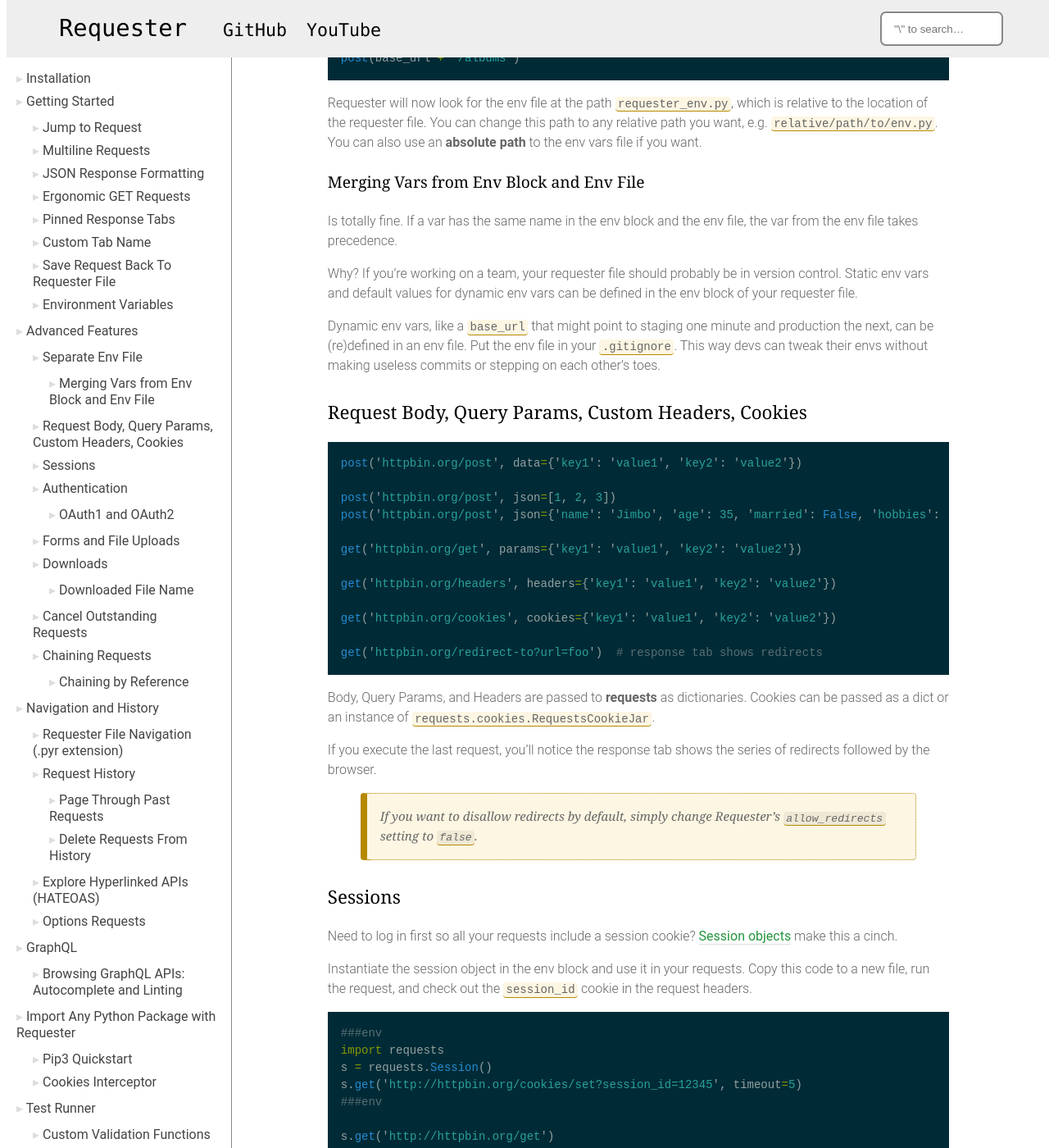
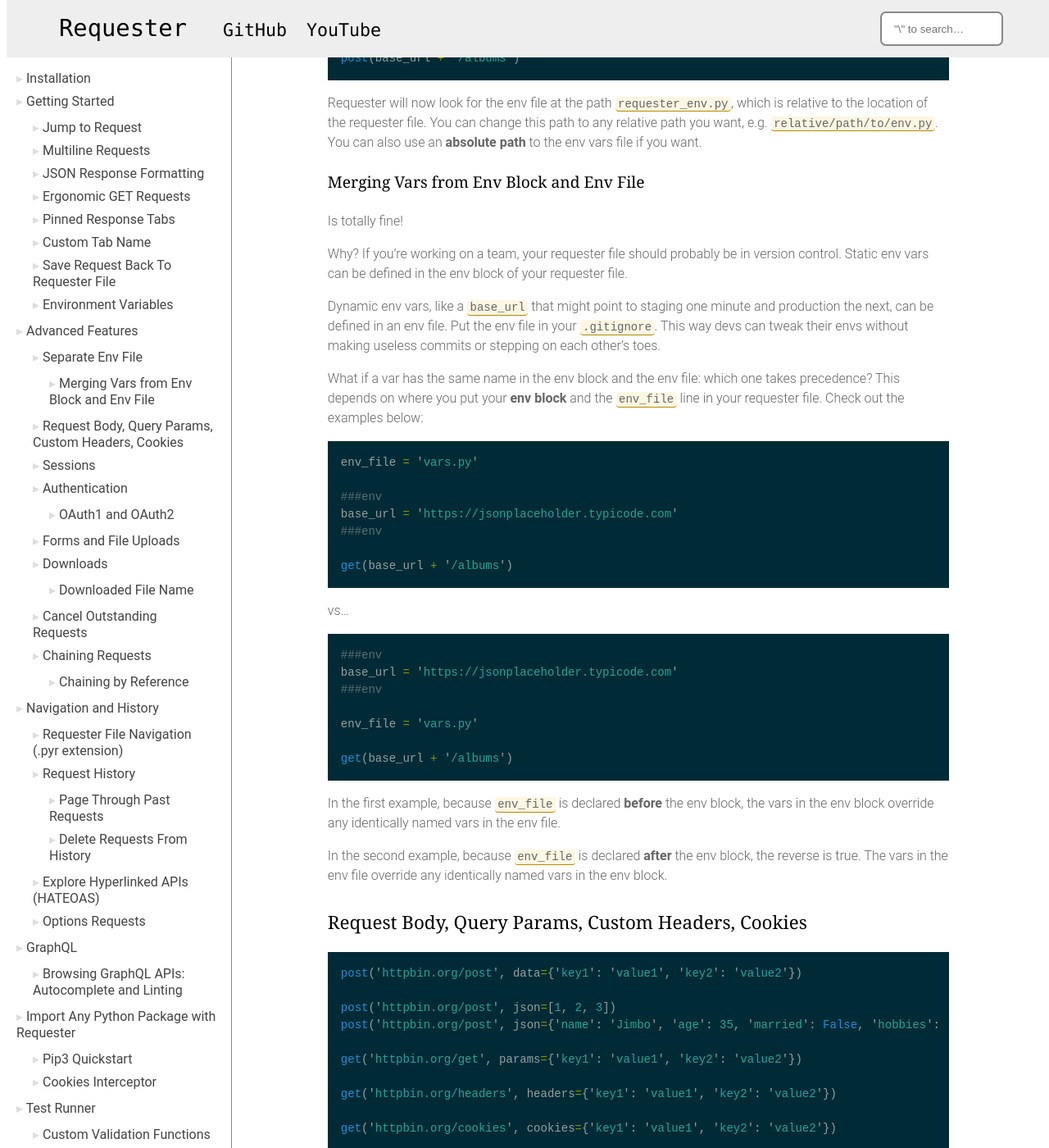
Before and after one commit to kylebebak/Requester, a Jekyll site: the page built from docs/index.html, in a window 1280 px wide and 1400 px high, scrolled down 4992 px. Shown: the whole window at 82% size. Built offline with Jekyll 4.4.1, drawn with Linux system fonts in a browser that asks for light colours; comment, search, counter and statistics services are not loaded.

```diff
--- a/docs/_content/body.md
+++ b/docs/_content/body.md
@@ -156,11 +156,39 @@ Requester will now look for the env file at the path `requester_env.py`, which i
 
 
 #### Merging Vars from Env Block and Env File
-Is totally fine. If a var has the same name in the env block and the env file, the var from the env file takes precedence.
+Is totally fine!
 
-Why? If you're working on a team, your requester file should probably be in version control. Static env vars and default values for dynamic env vars can be defined in the env block of your requester file.
+Why? If you're working on a team, your requester file should probably be in version control. Static env vars can be defined in the env block of your requester file.
 
-Dynamic env vars, like a `base_url` that might point to staging one minute and production the next, can be (re)defined in an env file. Put the env file in your `.gitignore`. This way devs can tweak their envs without making useless commits or stepping on each other's toes.
+Dynamic env vars, like a `base_url` that might point to staging one minute and production the next, can be defined in an env file. Put the env file in your `.gitignore`. This way devs can tweak their envs without making useless commits or stepping on each other's toes.
+
+What if a var has the same name in the env block and the env file: which one takes precedence? This depends on where you put your __env block__ and the `env_file` line in your requester file. Check out the examples below:
+
+~~~py
+env_file = 'vars.py'
+
+###env
+base_url = 'https://jsonplaceholder.typicode.com'
+###env
+
+get(base_url + '/albums')
+~~~
+
+vs...
+
+~~~py
+###env
+base_url = 'https://jsonplaceholder.typicode.com'
+###env
+
+env_file = 'vars.py'
+
+get(base_url + '/albums')
+~~~
+
+In the first example, because `env_file` is declared __before__ the env block, the vars in the env block override any identically named vars in the env file.
+
+In the second example, because `env_file` is declared __after__ the env block, the reverse is true. The vars in the env file override any identically named vars in the env block.
 
 
 ### Request Body, Query Params, Custom Headers, Cookies
```
Also changed, not shown: core/__init__.py (+22 -27 lines), tests/test_integration.py (+1 -1 lines).
